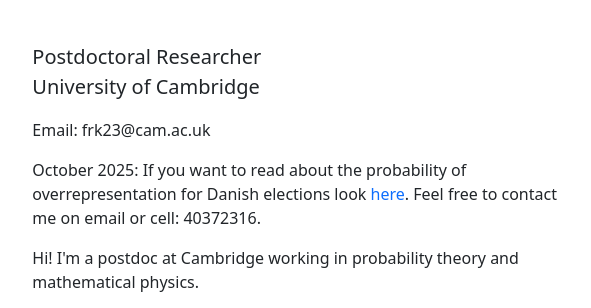
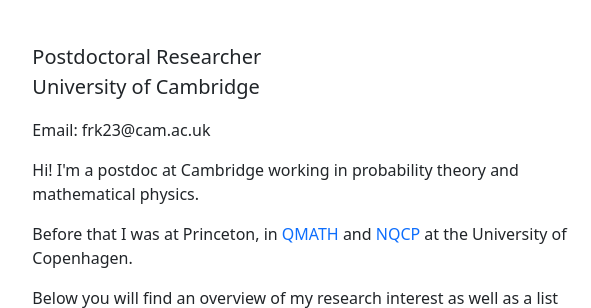
Before and after one commit to FrederikRavnKlausen/frederikravnklausen.github.io, a plain HTML site: page index.html in a window 1280 px wide. Shown: the part 137-445 px from the top of the page, 197-788 px from the left. Drawn offline with nearby package versions, Linux system fonts and the light colour scheme.

Commit message:
Remove outdated Danish elections information
Removed outdated information regarding Danish elections.

```diff
--- a/index.html
+++ b/index.html
@@ -37,9 +37,7 @@
             <p>
               Email: frk23@cam.ac.uk<br />
             </p>
- <p>
-October 2025: If you want to read about the probability of overrepresentation for Danish elections look  <a href="/Documents/Sandsynlighed_overrep.pdf" class="button"> here</a>.
-    Feel free to contact me on email or cell: 40372316.
+
    <p>
     Hi! I'm a postdoc at Cambridge working in probability theory and mathematical physics.
   </p>
```
